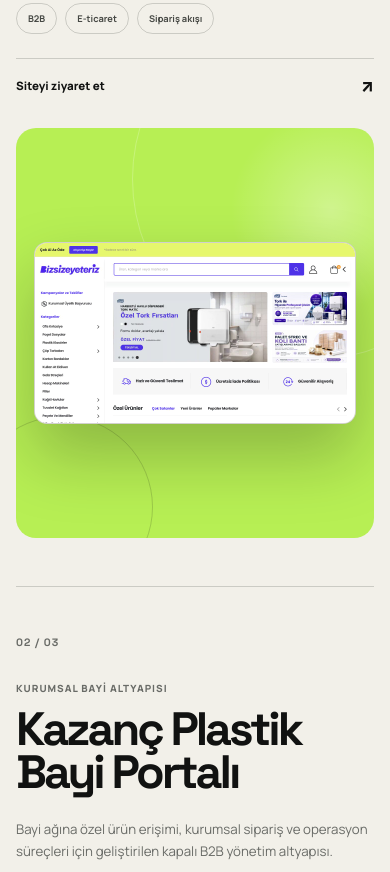
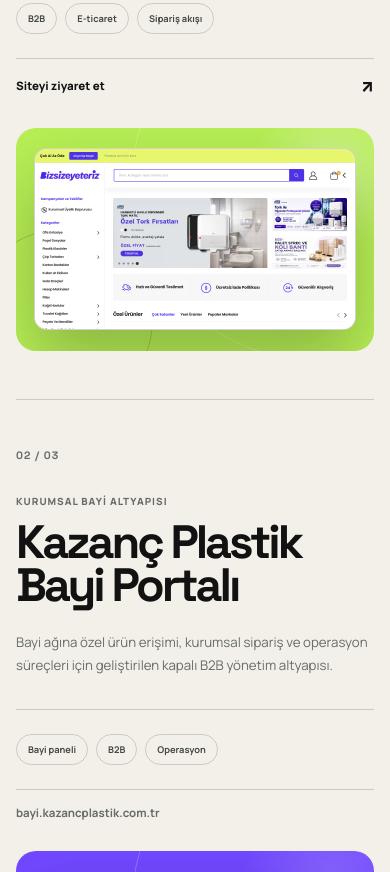
Before and after one commit to umitcagdas/umitcagdas.github.io, a plain HTML site: page index.html in a window 390 px wide. Shown: the part 2078-2950 px from the top of the page. Drawn offline with Linux system fonts and the light colour scheme.

Commit message:
Proje görsellerini oranlı yerleştir

```diff
--- a/assets/portfolio.css
+++ b/assets/portfolio.css
@@ -680,7 +680,8 @@
 
 .case-visual {
   position: relative;
-  height: 590px;
+  height: auto;
+  aspect-ratio: 16 / 10;
   overflow: hidden;
   border-radius: var(--radius);
   isolation: isolate;
@@ -1783,10 +1784,6 @@
     width: 34%;
   }
 
-  .case-visual {
-    height: 540px;
-  }
-
   .project-browser {
     inset: 38px 30px -38px;
   }
@@ -1901,10 +1898,6 @@
   .case-description,
   .case-copy h3 {
     max-width: 570px;
-  }
-
-  .case-visual {
-    height: 570px;
   }
 
   .product-grid {
@@ -2088,7 +2081,6 @@
   }
 
   .case-visual {
-    height: 410px;
     border-radius: 20px;
   }
 
```
